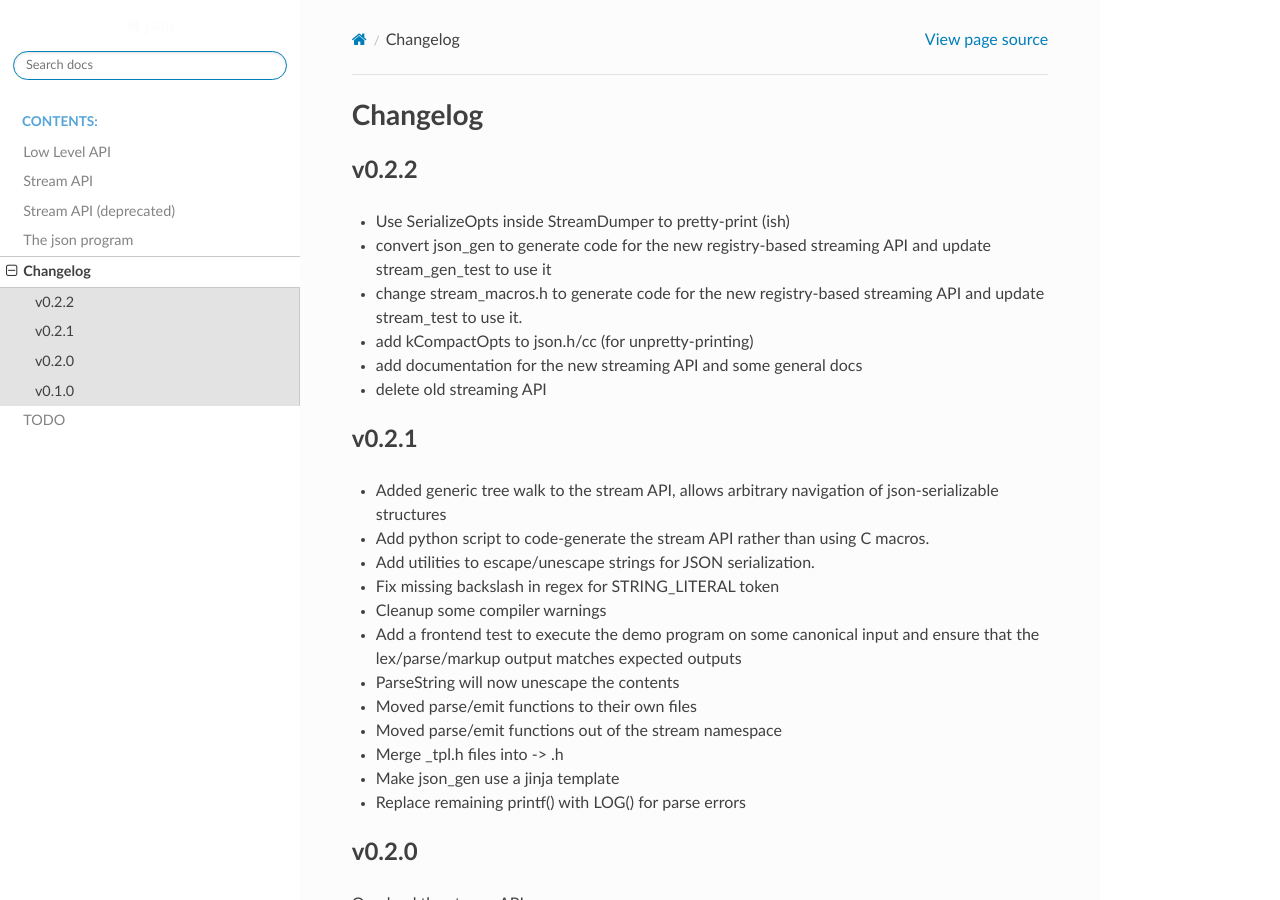
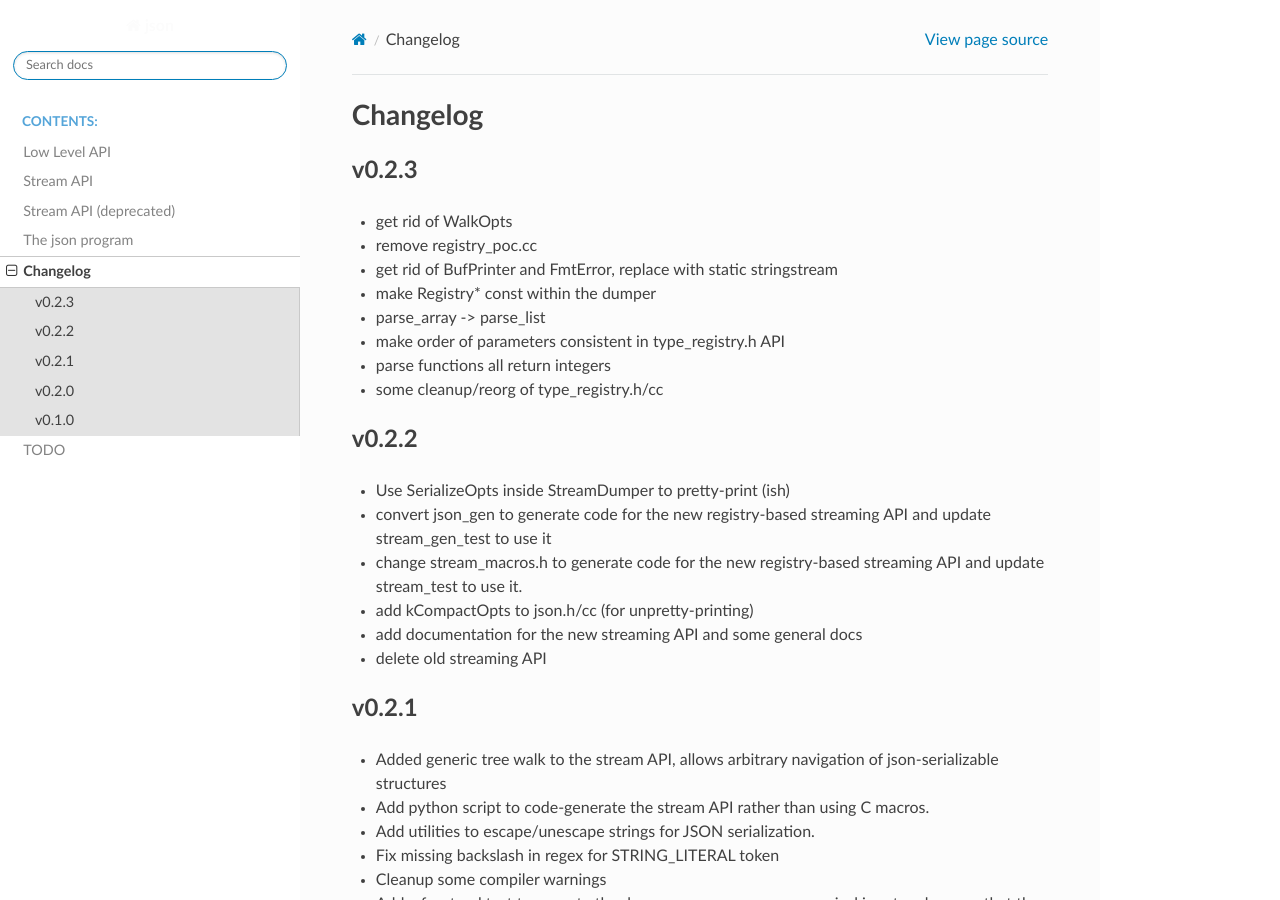
Before and after one commit to cheshirekow/json, a Sphinx documentation site: the page built from json/doc/changelog.rst, in a window 1280 px wide and 900 px high. Built offline with Sphinx 7.4.7 and the Read the Docs theme 2.0.0, drawn with Linux system fonts in a browser that asks for light colours; the version number could not be read and is left out.

Commit message:
Some cleanup for the new streaming API
And get rid of some old support code for the old API

* get rid of WalkOpts
* remove registry_poc.cc
* get rid of BufPrinter and FmtError, replace with static stringstream
* make Registry* const within the dumper
* parse_array -> parse_list
* make order of parameters consistent in type_registry.h API
* parse functions all return integers
* some cleanup/reorg of type_registry.h/cc

Closes: 0dd8d1a 8903428 91ad1c4 9a56153 ae7e864 bfb2e37 d260c47
        e34b663

```diff
--- a/json/doc/changelog.rst
+++ b/json/doc/changelog.rst
@@ -1,6 +1,19 @@
 =========
 Changelog
 =========
+
+v0.2.3
+======
+
+* get rid of WalkOpts
+* remove registry_poc.cc
+* get rid of BufPrinter and FmtError, replace with static stringstream
+* make Registry* const within the dumper
+* parse_array -> parse_list
+* make order of parameters consistent in type_registry.h API
+* parse functions all return integers
+* some cleanup/reorg of type_registry.h/cc
+
 
 v0.2.2
 ======
```
Also changed, not shown: 19 other files.
